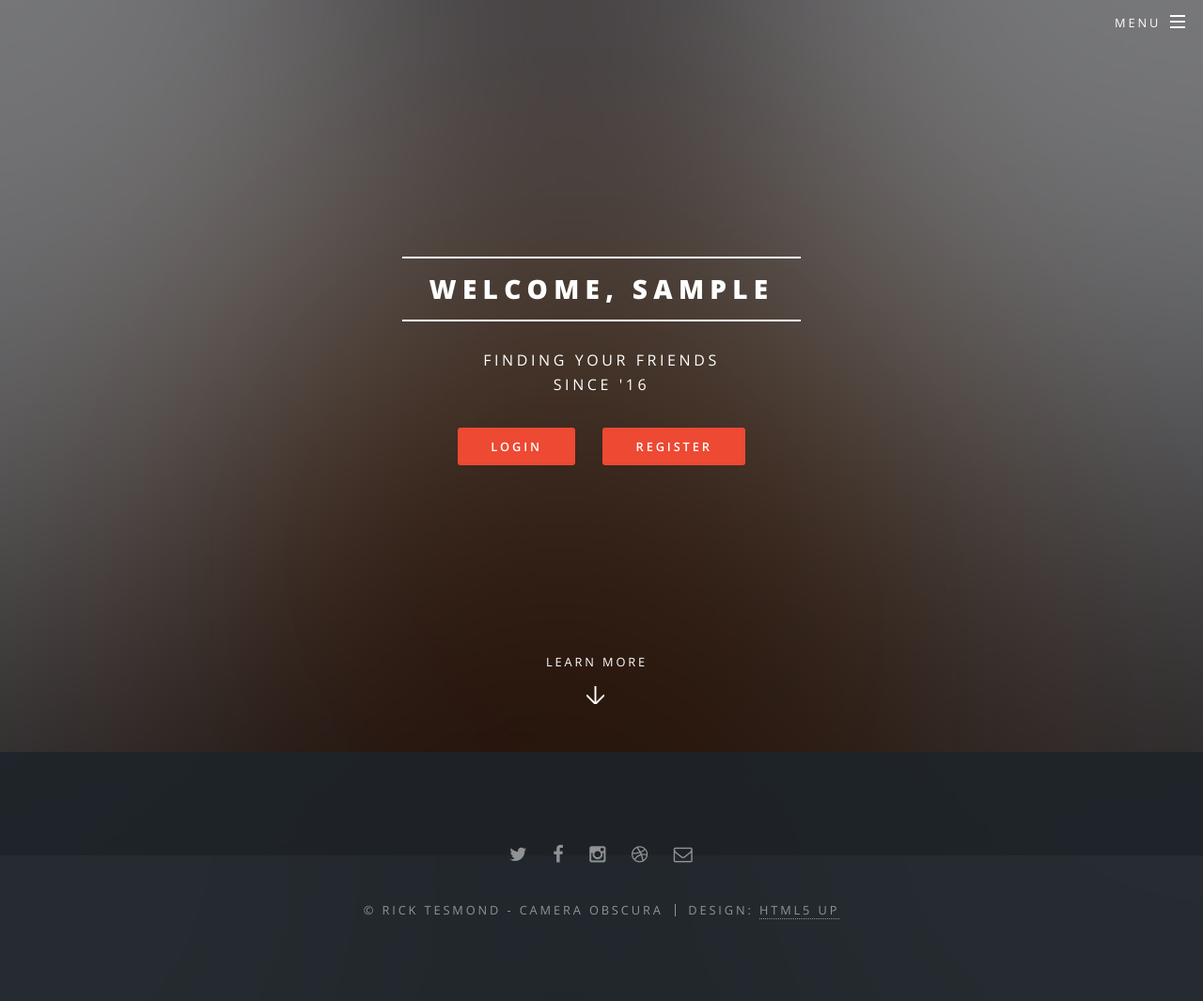
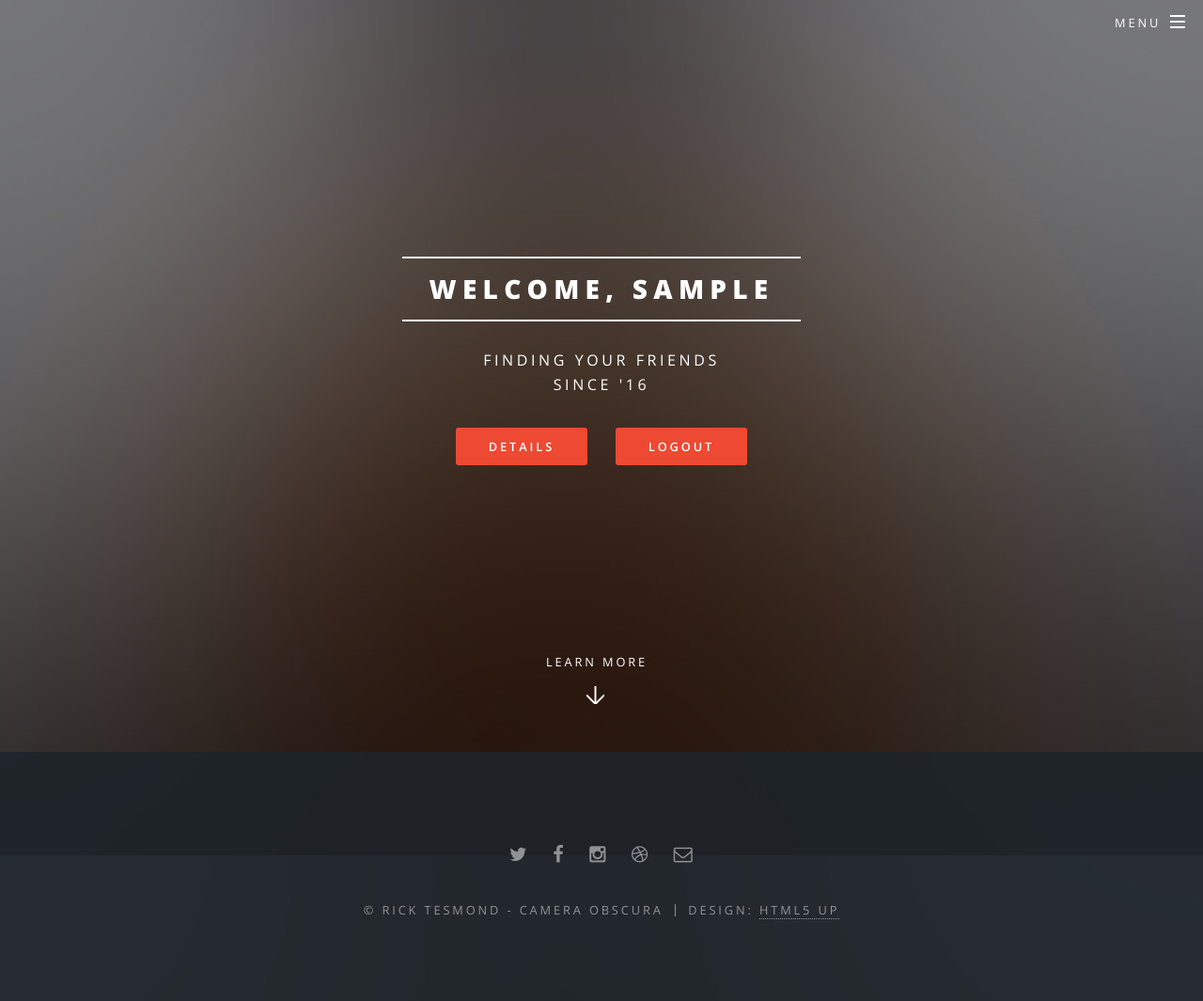
Before and after one commit to tesmonrd/django-imager, a Django app: page /profile/ in a window 1280 px wide. Shown: the whole page at 94% size. Run offline with Django 3.2, Linux system fonts and the light colour scheme; the visitor is signed in with stand-in values (Sample User, id 1).

Commit message:
conditional logout

```diff
--- a/imagersite/imagersite/templates/profile.html
+++ b/imagersite/imagersite/templates/profile.html
@@ -6,8 +6,8 @@
         <p>Finding your friends<br />
         since '16<br /></p>
         <ul class="actions">
-            <li><a href="/accounts/login" class="button special">Login</a></li>
-            <li><a href="/accounts/register" class="button special">Register</a></li>
+            <li><a href="#one" class="button special">Details</a></li>
+            <li><a href="/accounts/logout" class="button special">Logout</a></li>
         </ul>
     </div>
     <a href="#one" class="more scrolly">Learn More</a>
```
